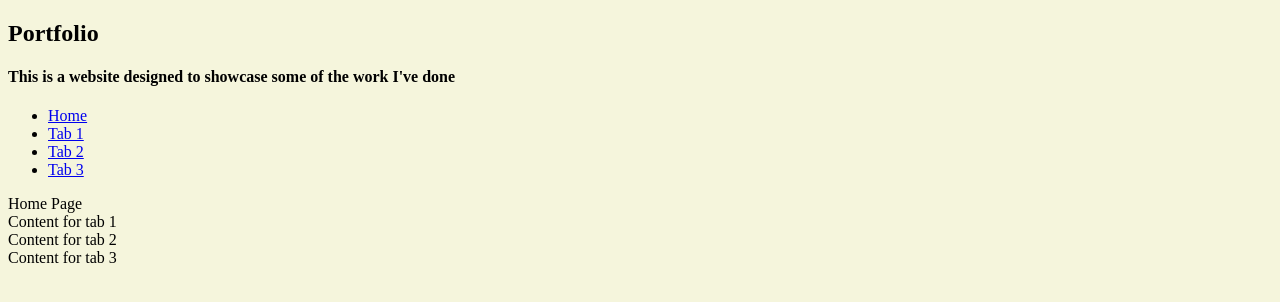
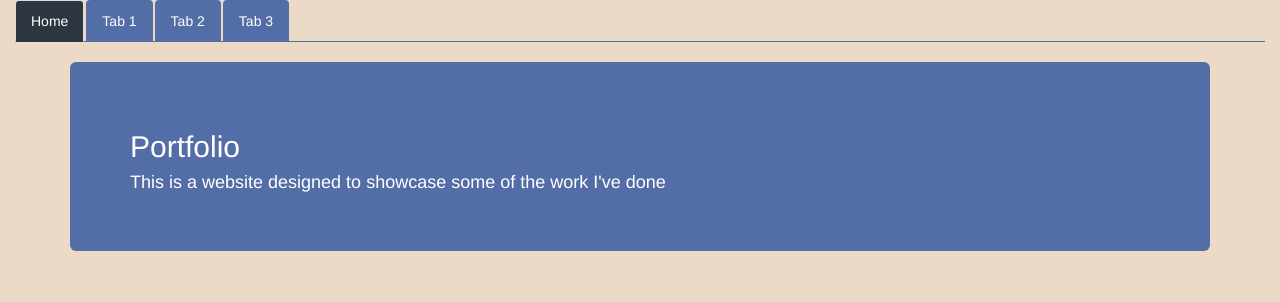
Before and after one commit to ch3lsea/week10_thursday_challenge, a website: page server/public/views/index.html in a window 1280 px wide. Drawn offline with Linux system fonts and the light colour scheme; files that its build step writes are made by us from their sources.

Commit message:
Links Bootstrap and jQuery and adds minimal styling

```diff
--- a/client/app.js
+++ b/client/app.js
@@ -1,3 +1,4 @@
+$(document).ready(function() {
     $('#tabz a[href="#home"]').click(function (e) {
         e.preventDefault();
         $(this).tab('show')
@@ -14,3 +15,4 @@ $('#tabz a[href="#tab3"]').click(function (e) {
         e.preventDefault();
         $(this).tab('show')
     });
+});
--- a/client/style.css
+++ b/client/style.css
@@ -1,3 +1,29 @@
 body {
-    background-color: beige;
+    background-color: #ebdbc6;
 }
+
+.nav-tabs {
+    border-bottom: 1px solid #536EA6;
+    color: #fff;
+}
+
+.nav-tabs>li>a {
+    background-color: #536EA6;
+    color: #fff;
+}
+
+.nav-tabs>li>a:hover {
+    color: #fff;
+    background-color: #2C3540;
+}
+
+.nav-tabs>li.active>a, .nav-tabs>li.active>a:focus, .nav-tabs>li.active>a:hover {
+    color: #fff;
+    background-color: #2C3540;
+}
+
+.jumbotron {
+    margin-top: 20px;
+    background-color: #536EA6;
+    color: #fff;
+}
--- a/server/public/assets/styles/style.css
+++ b/server/public/assets/styles/style.css
@@ -1,3 +1,29 @@
 body {
-    background-color: beige;
+    background-color: #ebdbc6;
 }
+
+.nav-tabs {
+    border-bottom: 1px solid #536EA6;
+    color: #fff;
+}
+
+.nav-tabs>li>a {
+    background-color: #536EA6;
+    color: #fff;
+}
+
+.nav-tabs>li>a:hover {
+    color: #fff;
+    background-color: #2C3540;
+}
+
+.nav-tabs>li.active>a, .nav-tabs>li.active>a:focus, .nav-tabs>li.active>a:hover {
+    color: #fff;
+    background-color: #2C3540;
+}
+
+.jumbotron {
+    margin-top: 20px;
+    background-color: #536EA6;
+    color: #fff;
+}
--- a/server/public/views/index.html
+++ b/server/public/views/index.html
@@ -1,17 +1,14 @@
 <!DOCTYPE html>
     <html>
         <head>
+            <link rel="stylesheet" href="../vendor/bootstrap/dist/css/bootstrap.min.css">
             <link rel="stylesheet" href="../assets/styles/style.css">
+            <script src="../vendor/jquery/dist/jquery.min.js"></script>
+            <script src="../vendor/bootstrap/dist/js/bootstrap.min.js"></script>
             <script type="text/javascript" src="../assets/scripts/app.min.js"></script>
         </head>
         <body>
-            <div class="container">
-                <div class="jumbotron">
-                    <h2>Portfolio</h2>
-                    <h4>This is a website designed to showcase some of the work I've done</h4>
-                </div>
-            </div>
-            <div class="container">
+            <div class="container-fluid">
                 <div role="tabpanel">
                     <ul class="nav nav-tabs" role="tablist" id="tabz">
                         <li role="presentation" class="active"><a href="#home" aria-controls="home" role="tab" data-toggle="tab">Home</a></li>
@@ -20,7 +17,14 @@
                         <li role="presentation"><a href="#tab3" aria-controls="tab3" role="tab" data-toggle="tab">Tab 3</a></li>
                     </ul>
                     <div class="tab-content">
-                        <div role="tabpanel" class="tab-pane active" id="home">Home Page</div>
+                        <div role="tabpanel" class="tab-pane active" id="home">
+                            <div class="container">
+                                <div class="jumbotron">
+                                    <h2>Portfolio</h2>
+                                    <h4>This is a website designed to showcase some of the work I've done</h4>
+                                </div>
+                            </div>
+                        </div>
                         <div role="tabpanel" class="tab-pane" id="tab1">Content for tab 1</div>
                         <div role="tabpanel" class="tab-pane" id="tab2">Content for tab 2</div>
                         <div role="tabpanel" class="tab-pane" id="tab3">Content for tab 3</div>
```
Also changed, not shown: server/public/assets/scripts/app.min.js. Lines whose indentation alone changed are shown as unchanged.
